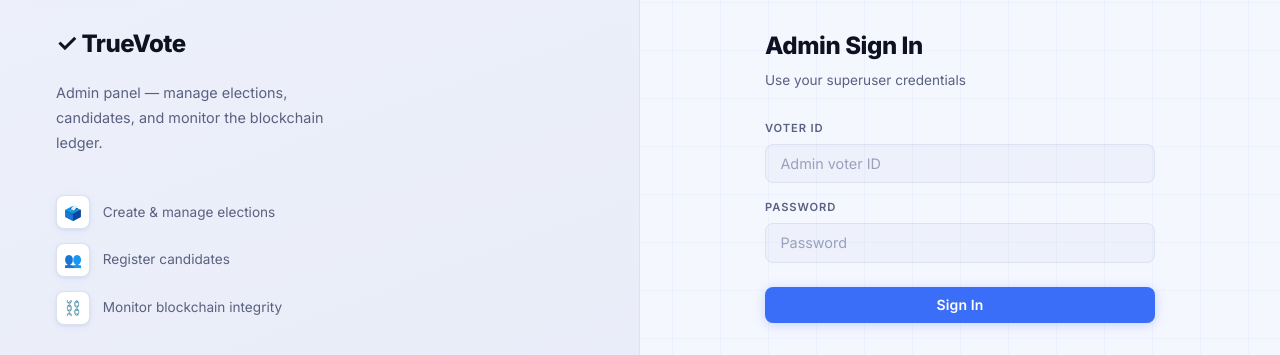
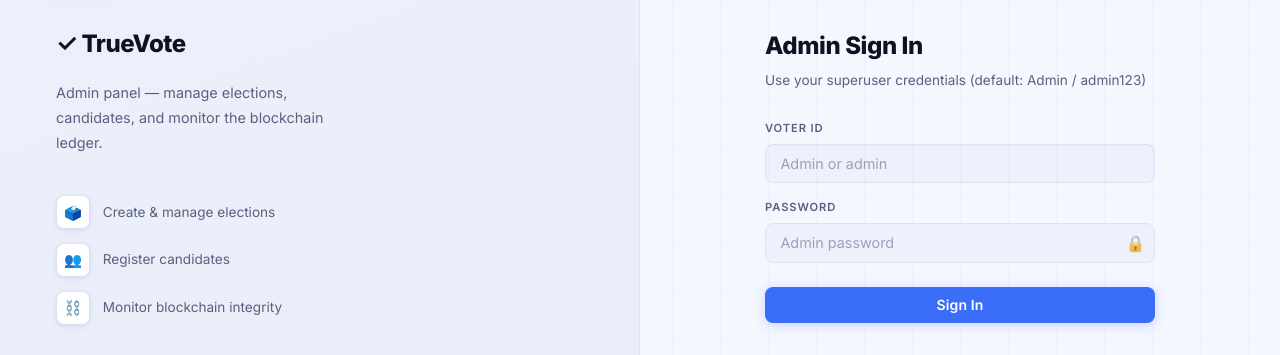
Before and after one commit to Np930-cpu/True_Vote, a React (Vite) app in the folder E_voting/frontend/: page /admin/login in a window 1280 px wide. Shown: the part 286-641 px from the top of the page. Built offline with nearby package versions, Linux system fonts and the light colour scheme; no server answers.

Commit message:
Enhance admin login: case-insensitive voter ID, auto-provisioning, and show-password toggle

```diff
--- a/E_voting/frontend/src/pages/admin/AdminLogin.jsx
+++ b/E_voting/frontend/src/pages/admin/AdminLogin.jsx
@@ -7,6 +7,7 @@ export default function AdminLogin() {
   const navigate = useNavigate();
   const { loginAdmin } = useAuth();
   const [form, setForm] = useState({ voter_id: '', password: '' });
+  const [showPassword, setShowPassword] = useState(false);
   const [msg, setMsg] = useState('');
   const [loading, setLoading] = useState(false);
 
@@ -46,18 +47,52 @@ export default function AdminLogin() {
       <div className="auth-right">
         <div className="auth-box">
           <h2>Admin Sign In</h2>
-          <p className="subtitle">Use your superuser credentials</p>
+          <p className="subtitle">Use your superuser credentials (default: Admin / admin123)</p>
 
           {msg && <div className="alert alert-error">{msg}</div>}
 
           <form onSubmit={handleSubmit}>
             <div className="form-group">
               <label>Voter ID</label>
-              <input value={form.voter_id} onChange={e => setForm(f => ({ ...f, voter_id: e.target.value }))} placeholder="Admin voter ID" required />
+              <input
+                value={form.voter_id}
+                onChange={e => setForm(f => ({ ...f, voter_id: e.target.value }))}
+                placeholder="Admin or admin"
+                autoComplete="username"
+                required
+              />
             </div>
             <div className="form-group">
               <label>Password</label>
-              <input type="password" value={form.password} onChange={e => setForm(f => ({ ...f, password: e.target.value }))} placeholder="Password" required />
+              <div style={{ position: 'relative' }}>
+                <input
+                  type={showPassword ? 'text' : 'password'}
+                  value={form.password}
+                  onChange={e => setForm(f => ({ ...f, password: e.target.value }))}
+                  placeholder="Admin password"
+                  autoComplete="current-password"
+                  style={{ width: '100%', paddingRight: '2.5rem' }}
+                  required
+                />
+                <button
+                  type="button"
+                  onClick={() => setShowPassword(s => !s)}
+                  style={{
+                    position: 'absolute',
+                    right: '0.6rem',
+                    top: '50%',
+                    transform: 'translateY(-50%)',
+                    background: 'transparent',
+                    border: 'none',
+                    cursor: 'pointer',
+                    fontSize: '1rem',
+                    opacity: 0.7,
+                  }}
+                  title={showPassword ? 'Hide password' : 'Show password'}
+                >
+                  {showPassword ? '👁️' : '🔒'}
+                </button>
+              </div>
             </div>
             <button className="btn btn-primary btn-full" disabled={loading} style={{ marginTop: '0.5rem' }}>
               {loading ? 'Signing in…' : 'Sign In'}
```
Also changed, not shown: 2 other files (tests, documents, lock files or other folders).
